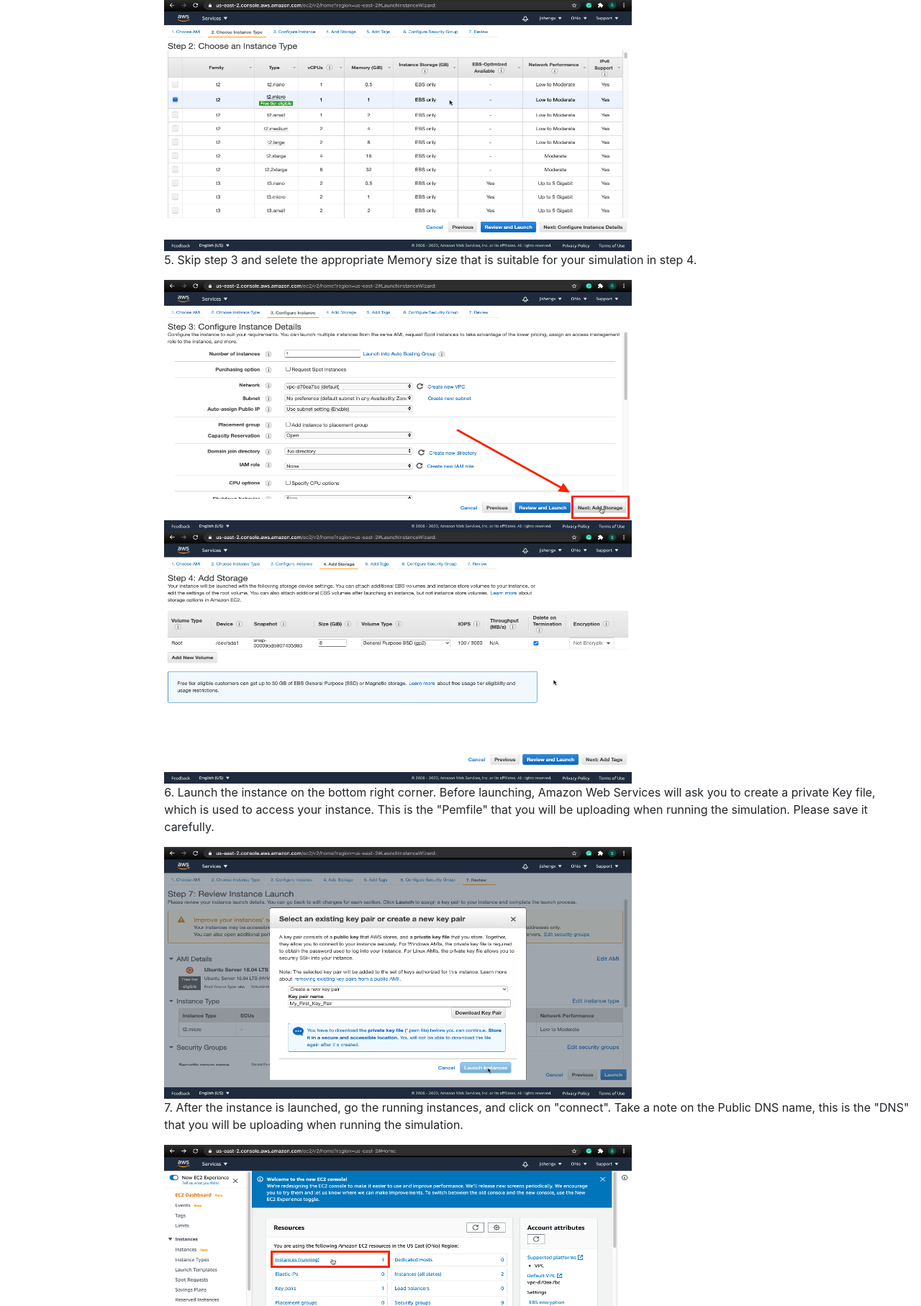
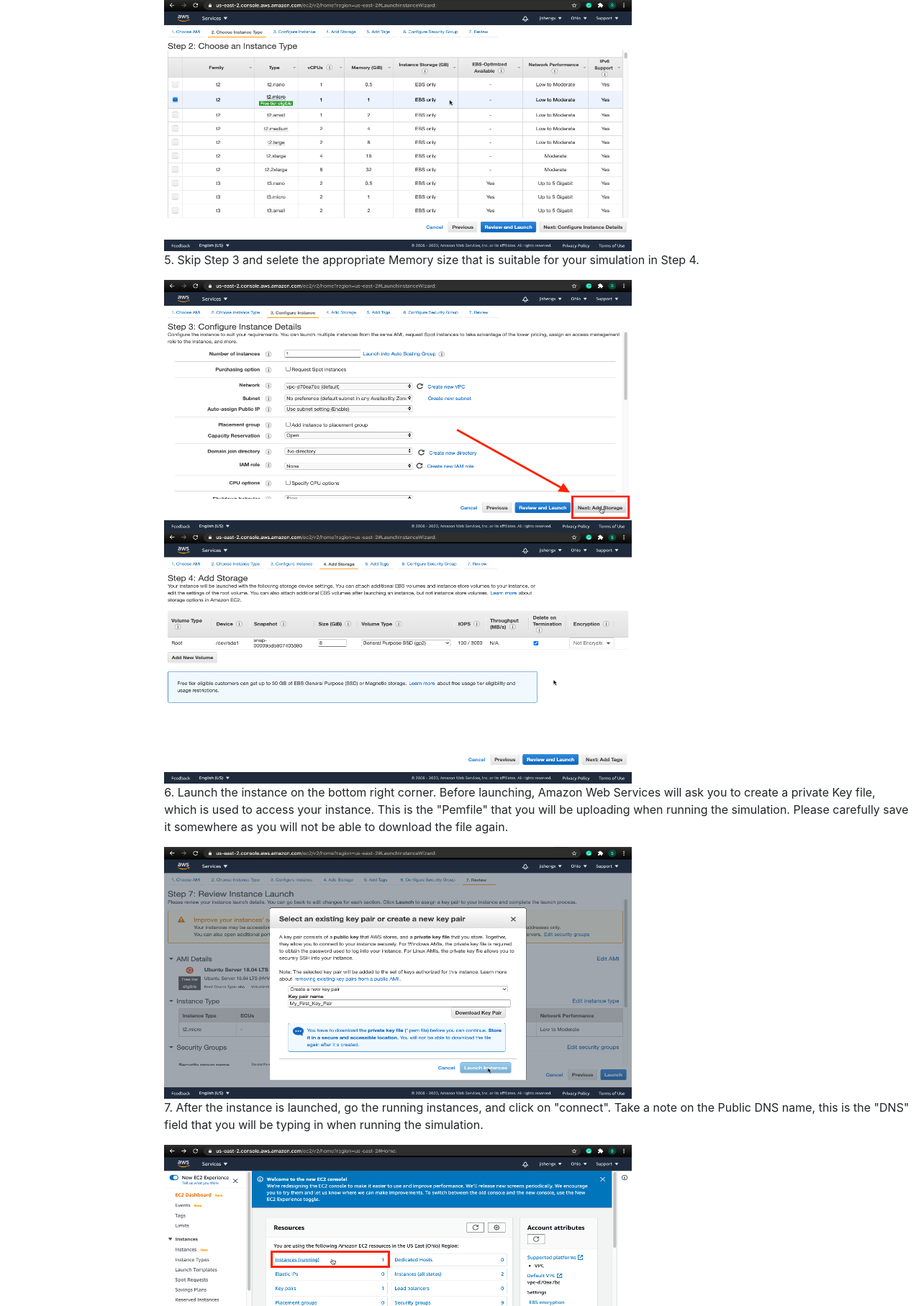
Before and after one commit to nancytaen/FullMonteWeb, a Django app: page /application/tutorial in a window 1280 px wide. Shown: the part 1775-3590 px from the top of the page at 72% size. Run offline with Django 3.2, Linux system fonts and the light colour scheme; some libraries are stand-ins or nearby versions.

Commit message:
style changes in progress report and tutorials

```diff
--- a/application/templates/tutorial.html
+++ b/application/templates/tutorial.html
@@ -14,12 +14,12 @@
 <p>4. Scroll down and select "Ubuntu Server 18.04" in step 1, and select the appropriate CPU size that is suitable for your simulation in step 2.</p>
 <img width="650" height="350" src="{% static 'images/AWS_Ubuntu.png' %}" alt="AWS_Ubuntu">
 <img width="650" height="350" src="{% static 'images/AWS_CPU.png' %}" alt="AWS_CPU">
-<p>5. Skip step 3 and selete the appropriate Memory size that is suitable for your simulation in step 4.</p>
+<p>5. Skip Step 3 and selete the appropriate Memory size that is suitable for your simulation in Step 4.</p>
 <img width="650" height="350" src="{% static 'images/AWS_skip3.png' %}" alt="AWS_skip3">
 <img width="650" height="350" src="{% static 'images/AWS_mem.png' %}" alt="AWS_mem">
-<p>6. Launch the instance on the bottom right corner. Before launching, Amazon Web Services will ask you to create a private Key file, which is used to access your instance. This is the "Pemfile" that you will be uploading when running the simulation. Please save it carefully.</p>
+<p>6. Launch the instance on the bottom right corner. Before launching, Amazon Web Services will ask you to create a private Key file, which is used to access your instance. This is the "Pemfile" that you will be uploading when running the simulation. Please carefully save it somewhere as you will not be able to download the file again.</p>
 <img width="650" height="350" src="{% static 'images/AWS_pem.png' %}" alt="AWS_pem">
-<p>7. After the instance is launched, go the running instances, and click on "connect". Take a note on the Public DNS name, this is the "DNS" that you will be uploading when running the simulation.</p>
+<p>7. After the instance is launched, go the running instances, and click on "connect". Take a note on the Public DNS name, this is the "DNS" field that you will be typing in when running the simulation.</p>
 <img width="650" height="350" src="{% static 'images/AWS_after_launch.png' %}" alt="AWS_after_launch">
 <img width="650" height="350" src="{% static 'images/AWS_connect.png' %}" alt="AWS_connect">
 <img width="650" height="350" src="{% static 'images/AWS_DNS.png' %}" alt="AWS_DNS">
--- a/application/views.py
+++ b/application/views.py
@@ -801,7 +801,7 @@ def AWSsetup(request):
         print("set up progress: " + progress)
         print("end current progress")
         sys.stdout.flush()
-        progress = (float(progress) * 14)
+        progress = (float(progress) * 11)
         start_time = running_process.start_time
         current_time = datetime.now(timezone.utc)
         time_diff = current_time - start_time
```
